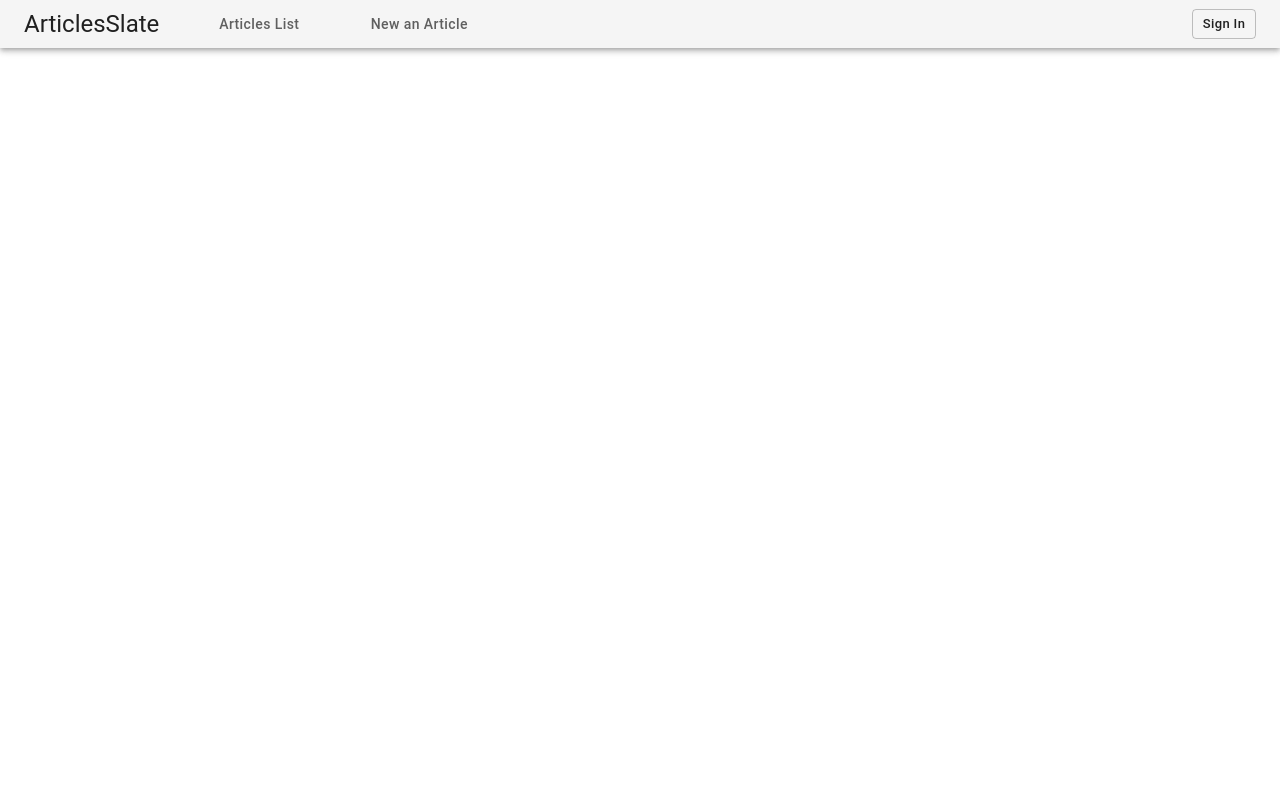
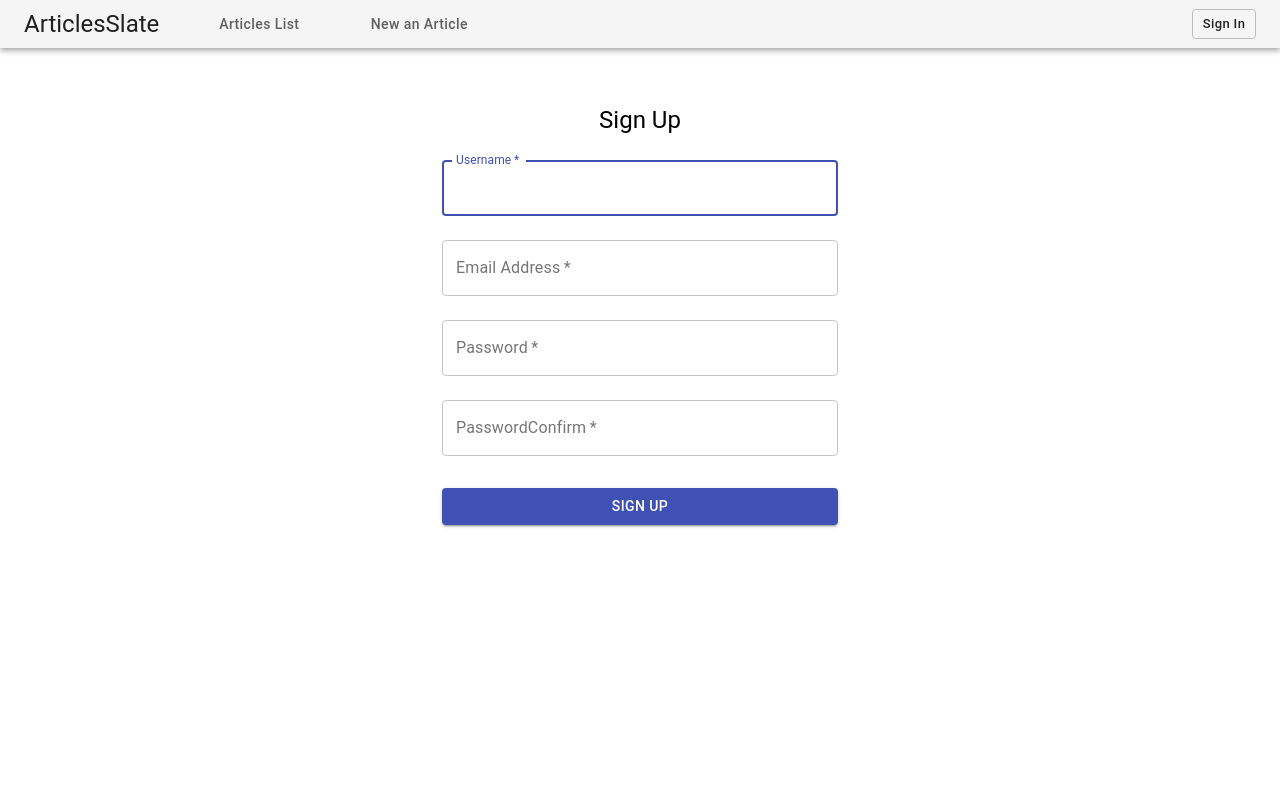
Before and after one commit to hamkuu/reactive-articles, a React (Create React App) app: page /signup in a window 1280 px wide. Shown: the top 800 px of the page. Built offline with nearby package versions, Linux system fonts and the light colour scheme.

Commit message:
:sparkles: sign up new user

```diff
--- a/src/App.jsx
+++ b/src/App.jsx
@@ -21,6 +21,7 @@ import ArticlesList from './components/Tabs/Home/ArticlesList';
 import ComposeArticleForm from './components/Tabs/ComposeArticle/ComposeArticleForm';
 
 import LoginPage from './components/Account/LoginPage';
+import SignUpForm from './components/Account/SignUpForm';
 
 import './App.css';
 
@@ -31,6 +32,8 @@ function AppLayout() {
 
       <main>
         <Route exact path='/login' component={LoginPage} />
+        <Route exact path='/signup' component={SignUpForm} />
+
         <Route exact path='/newarticle' component={ComposeArticleForm} />
         <Route path='/editarticles/:id' component={ArticleEditor} />
         <Route path='/articles/:id' component={ArticleViewer} />
--- /dev/null
+++ b/src/components/Account/SignUpForm.jsx
@@ -0,0 +1,261 @@
+import React from 'react';
+import PropTypes from 'prop-types';
+import { Switch, Redirect } from 'react-router-dom';
+
+import Typography from '@material-ui/core/Typography';
+import Container from '@material-ui/core/Container';
+import TextField from '@material-ui/core/TextField';
+import Button from '@material-ui/core/Button';
+import { withStyles } from '@material-ui/core/styles';
+
+const styles = theme => ({
+  '@global': {
+    body: {
+      backgroundColor: theme.palette.common.white,
+    },
+  },
+  paper: {
+    marginTop: theme.spacing(7),
+    marginBottom: theme.spacing(7),
+    display: 'flex',
+    flexDirection: 'column',
+    alignItems: 'center',
+  },
+  signupForm: {
+    textTransform: 'none',
+  },
+  form: {
+    width: '100%', // Fix IE 11 issue.
+    marginTop: theme.spacing(1),
+  },
+  submit: {
+    margin: theme.spacing(3, 0, 3),
+  },
+  loginWithGitHub: {
+    margin: theme.spacing(3, 0, 2),
+    color: 'white',
+    backgroundColor: 'black',
+  },
+});
+
+class SignUpForm extends React.Component {
+  constructor(props) {
+    super(props);
+    this.state = {
+      hasRegistered: false,
+      username: '',
+      email: '',
+      password: '',
+      passwordConfirm: '',
+      hasUsernameInputError: false,
+      hasEmailInputError: false,
+      hasPasswordInputError: false,
+      hasPasswordConfirmInputError: false,
+    };
+
+    this.handleSubmit = this.handleSubmit.bind(this);
+    this.handleUsernameChange = this.handleUsernameChange.bind(this);
+    this.handleEmailChange = this.handleEmailChange.bind(this);
+    this.handlePasswordChange = this.handlePasswordChange.bind(this);
+    this.handlePasswordConfirmChange = this.handlePasswordConfirmChange.bind(
+      this
+    );
+  }
+
+  handleUsernameChange(event) {
+    this.setState({
+      hasUsernameInputError: false,
+      username: event.target.value.trim(),
+    });
+  }
+
+  handleEmailChange(event) {
+    this.setState({
+      hasEmailInputError: false,
+      email: event.target.value.trim().toLowerCase(),
+    });
+  }
+
+  handlePasswordChange(event) {
+    this.setState({
+      hasPasswordInputError: false,
+      password: event.target.value.trim(),
+    });
+  }
+
+  handlePasswordConfirmChange(event) {
+    this.setState({
+      hasPasswordConfirmInputError: false,
+      passwordConfirm: event.target.value.trim(),
+    });
+  }
+
+  handleSubmit(event) {
+    event.preventDefault();
+
+    const { username, email, password, passwordConfirm } = this.state;
+
+    if (username === '') {
+      this.setState({
+        hasUsernameInputError: true,
+      });
+      return;
+    }
+
+    if (email === '') {
+      this.setState({
+        hasEmailInputError: true,
+      });
+      return;
+    }
+
+    if (password === '') {
+      this.setState({
+        hasPasswordInputError: true,
+      });
+      return;
+    }
+
+    if (passwordConfirm === '') {
+      this.setState({
+        hasPasswordConfirmInputError: true,
+      });
+      return;
+    }
+
+    fetch(`${process.env.REACT_APP_API_URL_BASE}/api/v1/users`, {
+      method: 'POST',
+      headers: {
+        Accept: 'application/json',
+        'Content-Type': 'application/json',
+      },
+      body: JSON.stringify({
+        user: {
+          name: username,
+          email: email,
+          password: password,
+          password_confirmation: passwordConfirm,
+        },
+      }),
+    });
+
+    this.setState({
+      hasRegistered: true,
+    });
+  }
+
+  render() {
+    const {
+      hasRegistered,
+      username,
+      email,
+      password,
+      passwordConfirm,
+      hasUsernameInputError,
+      hasEmailInputError,
+      hasPasswordInputError,
+      hasPasswordConfirmInputError,
+    } = this.state;
+    const { classes } = this.props;
+
+    if (!hasRegistered) {
+      return (
+        <React.Fragment>
+          <Container maxWidth='xs'>
+            <div className={classes.paper}>
+              <Typography component='h1' variant='h5'>
+                Sign Up
+              </Typography>
+              <form
+                className={classes.form}
+                onSubmit={this.handleSubmit}
+                noValidate
+              >
+                <TextField
+                  variant='outlined'
+                  margin='normal'
+                  required
+                  fullWidth
+                  id='username'
+                  label='Username'
+                  name='username'
+                  autoComplete='username'
+                  autoFocus
+                  value={username}
+                  onChange={this.handleUsernameChange}
+                  error={hasUsernameInputError}
+                />
+                <TextField
+                  variant='outlined'
+                  margin='normal'
+                  required
+                  fullWidth
+                  id='email'
+                  label='Email Address'
+                  name='email'
+                  autoComplete='email'
+                  value={email}
+                  onChange={this.handleEmailChange}
+                  error={hasEmailInputError}
+                />
+                <TextField
+                  variant='outlined'
+                  margin='normal'
+                  required
+                  fullWidth
+                  name='password'
+                  label='Password'
+                  type='password'
+                  id='password'
+                  autoComplete='current-password'
+                  value={password}
+                  onChange={this.handlePasswordChange}
+                  error={hasPasswordInputError}
+                />
+                <TextField
+                  variant='outlined'
+                  margin='normal'
+                  required
+                  fullWidth
+                  name='passwordConfirm'
+                  label='PasswordConfirm'
+                  type='password'
+                  id='passwordConfirm'
+                  autoComplete='current-passwordConfirm'
+                  value={passwordConfirm}
+                  onChange={this.handlePasswordConfirmChange}
+                  error={hasPasswordConfirmInputError}
+                />
+                <Button
+                  type='submit'
+                  fullWidth
+                  variant='contained'
+                  color='primary'
+                  className={classes.submit}
+                >
+                  Sign Up
+                </Button>
+              </form>
+            </div>
+          </Container>
+        </React.Fragment>
+      );
+    }
+    return (
+      <Switch>
+        <Redirect to='/login' />
+      </Switch>
+    );
+  }
+}
+
+SignUpForm.propTypes = {
+  classes: PropTypes.shape({}).isRequired,
+  isLoggedIn: PropTypes.bool,
+};
+
+SignUpForm.defaultProps = {
+  isLoggedIn: false,
+};
+
+export default withStyles(styles)(SignUpForm);
--- a/src/components/Tabs/ComposeArticle/ComposeArticleForm.jsx
+++ b/src/components/Tabs/ComposeArticle/ComposeArticleForm.jsx
@@ -102,7 +102,7 @@ class ComposeArticleForm extends React.Component {
   handleSubmit(event) {
     event.preventDefault();
 
-    const { title, content } = this.state;
+    const { title, content, profileData } = this.state;
 
     if (title === '') {
       this.setState({
@@ -126,7 +126,7 @@ class ComposeArticleForm extends React.Component {
       },
       body: JSON.stringify({
         article: {
-          author: 'author_react',
+          author: profileData['user_info']['name'],
           title: title,
           content: content,
         },
```
